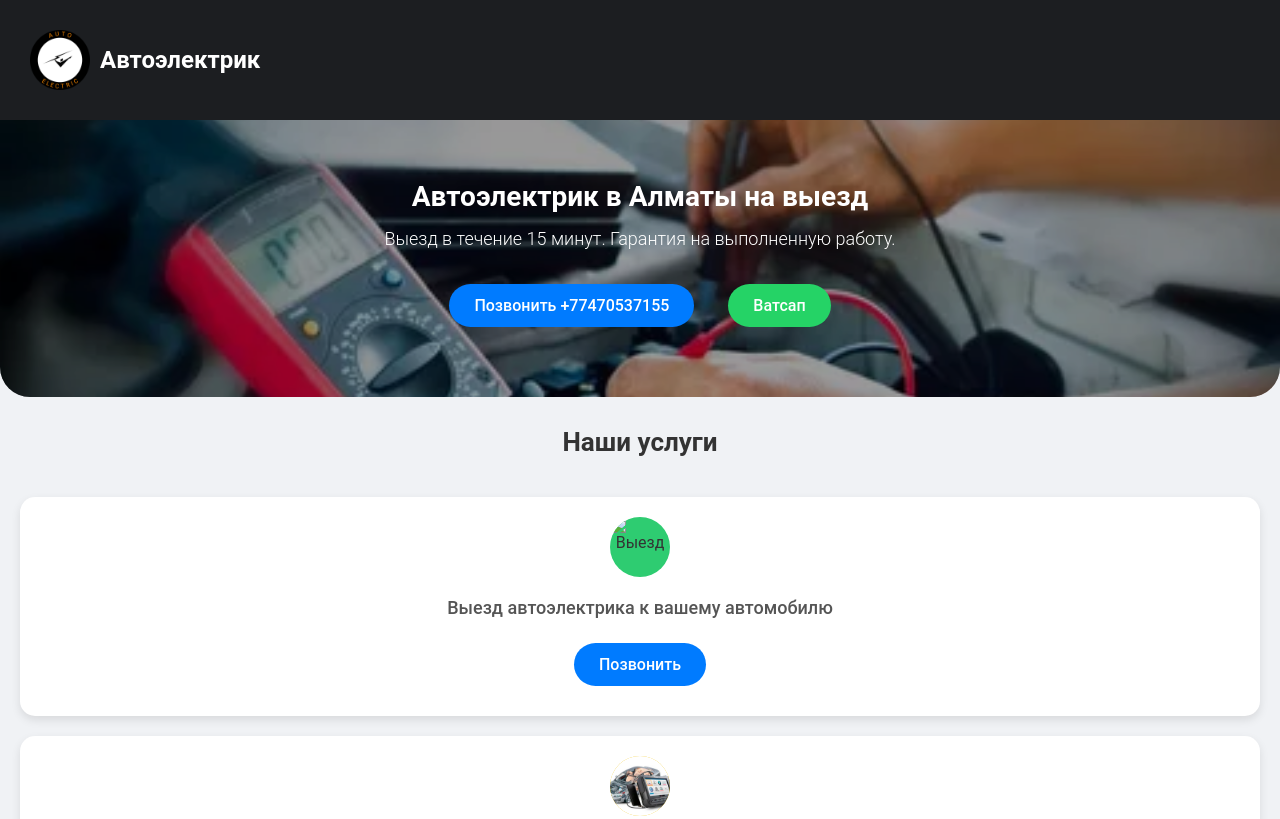
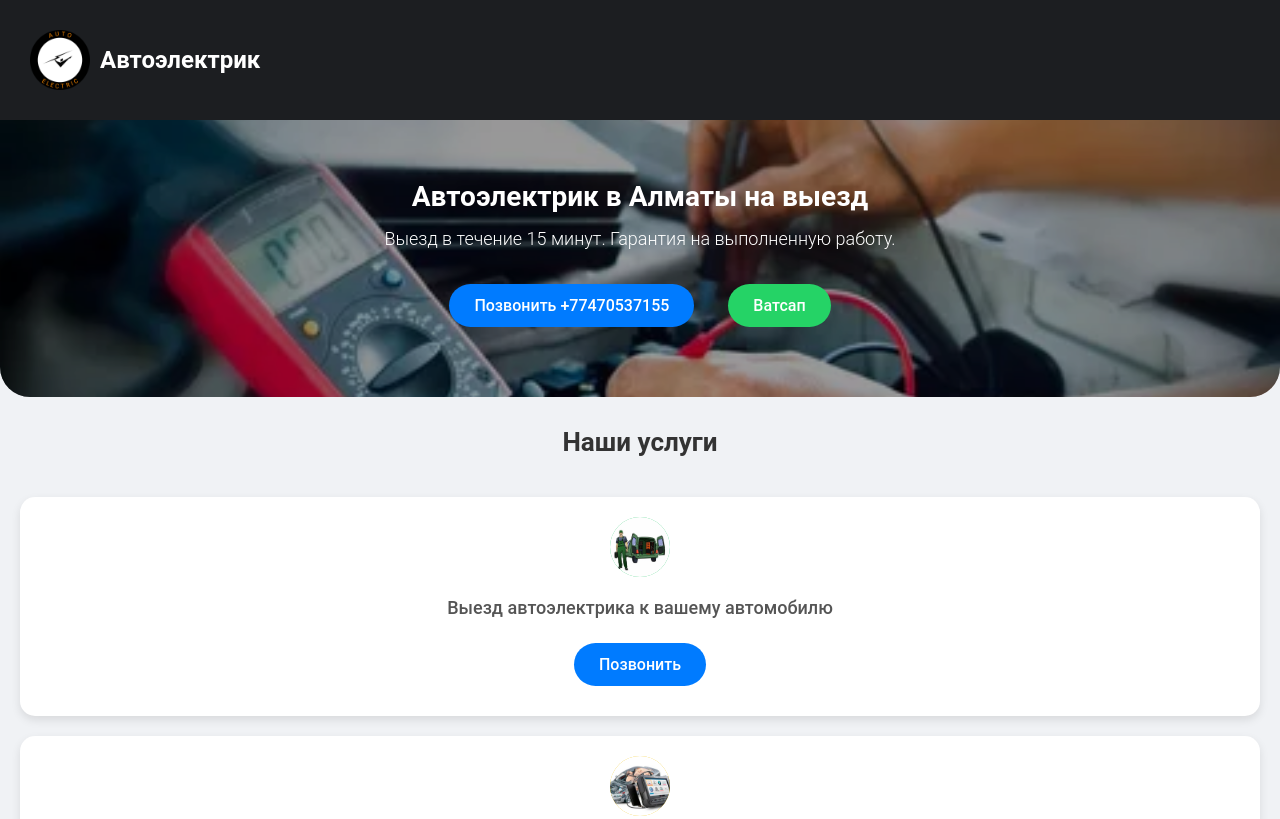
Before and after one commit to Ibro2002-art/my-project-autoelectric, a plain HTML site: page index.html in a window 1280 px wide. Shown: the top 819 px of the page. Drawn offline with Linux system fonts and the light colour scheme; a script that the page names is missing; files whose address does not match are found by name.

Commit message:
Update index.html

```diff
--- a/index.html
+++ b/index.html
@@ -27,7 +27,7 @@
             <h2>Наши услуги</h2>
             <div class="service">
                 <div class="service-icon">
-                    <img src="viezd.webp" alt="Выезд" />
+                    <img src="img/viezd.webp" alt="Выезд" />
                 </div>
                 <p>Выезд автоэлектрика к вашему автомобилю</p>
                 <a href="tel:+77470537155" class="call-button">Позвонить</a>
```
